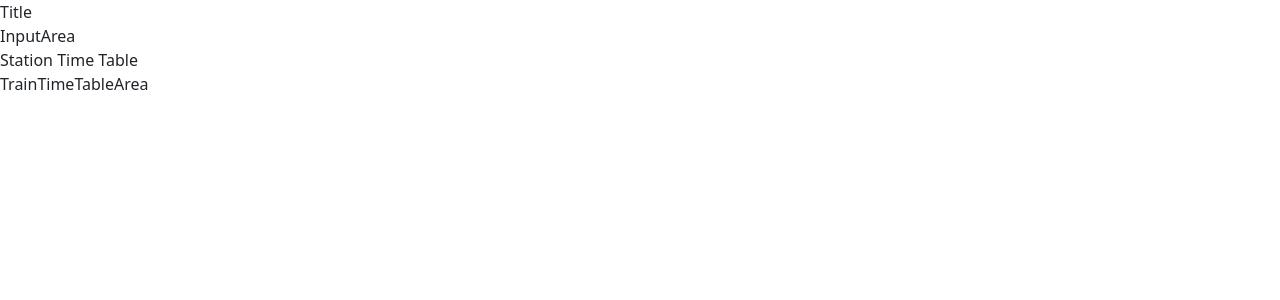
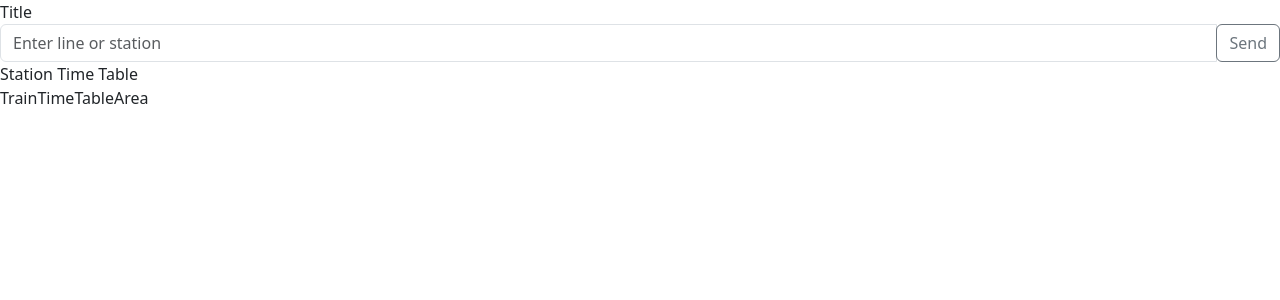
Before and after one commit to felipemfm/cc27-polyglottal, a React (Create React App) app in the folder client/: page / in a window 1280 px wide. Shown: the top 300 px of the page. Built offline with nearby package versions, Linux system fonts and the light colour scheme.

Commit message:
Feat: Add Input component

```diff
--- a/client/src/components/layout/InputArea.js
+++ b/client/src/components/layout/InputArea.js
@@ -1,5 +1,11 @@
+import Input from "../modules/Input";
+
 function InputArea() {
-  return <div>InputArea</div>;
+  return (
+    <div>
+      <Input />
+    </div>
+  );
 }
 
 export default InputArea;
--- /dev/null
+++ b/client/src/components/modules/Input.js
@@ -0,0 +1,36 @@
+import { useRef } from "react";
+import { useDispatch } from "react-redux";
+import { fetchRailwayData } from "../../store/slices/railwaySlice";
+
+function Input() {
+  const textInputRef = useRef(null);
+  const dispatch = useDispatch();
+
+  function handleSubmit(e) {
+    e.preventDefault();
+    let value = textInputRef.current.value;
+    dispatch(fetchRailwayData(value));
+  }
+
+  return (
+    <div>
+      <form onSubmit={handleSubmit}>
+        <div className="input-group">
+          <input
+            type="text"
+            className="form-control"
+            placeholder="Enter line or station"
+            ref={textInputRef}
+          />
+          <div className="input-group-append">
+            <button className="btn btn-outline-secondary" type="submit">
+              Send
+            </button>
+          </div>
+        </div>
+      </form>
+    </div>
+  );
+}
+
+export default Input;
```
